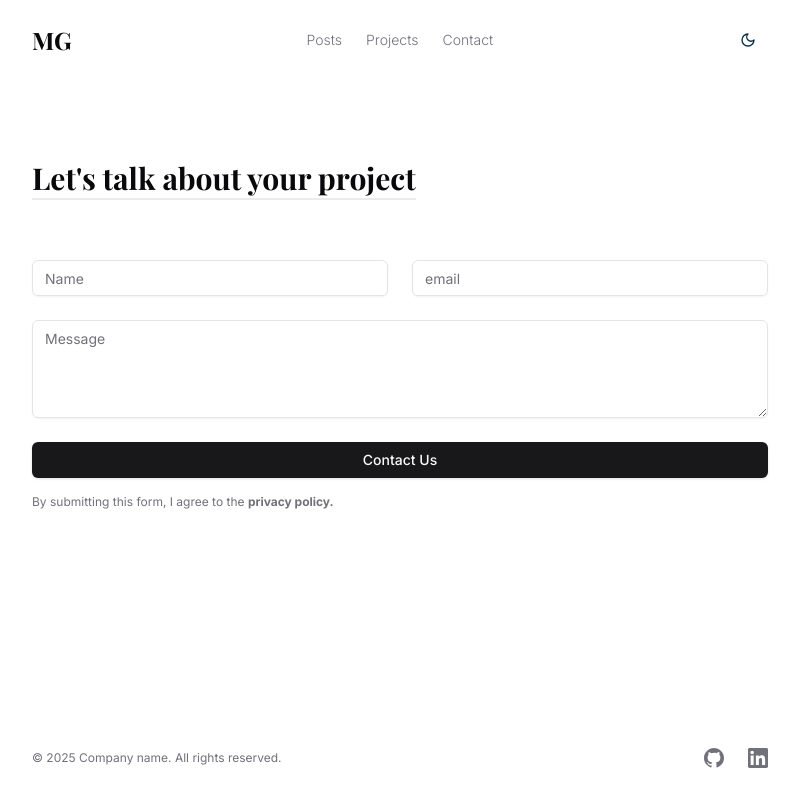
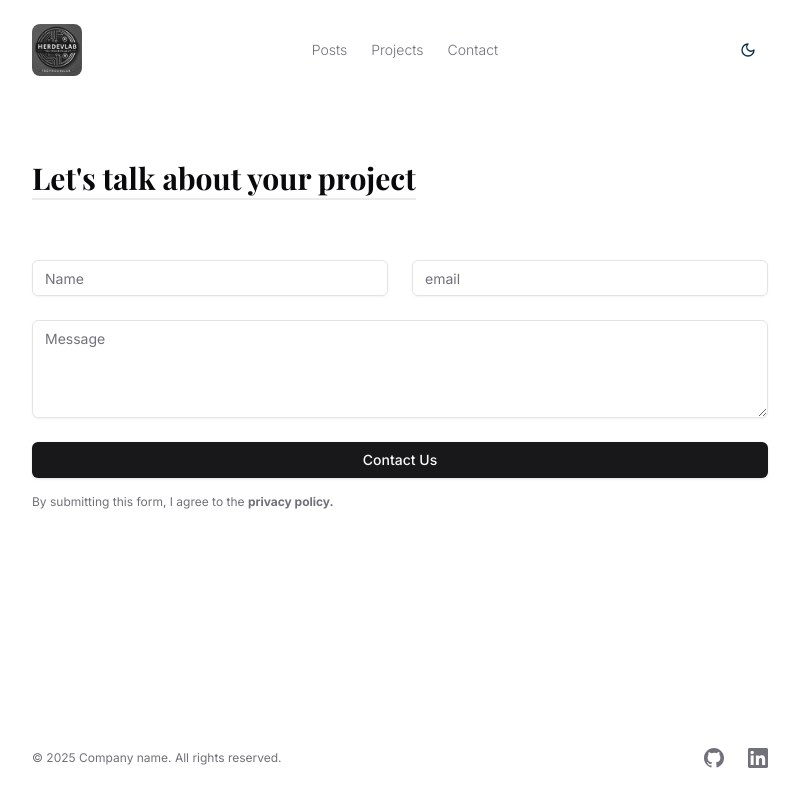
Before and after one commit to magda5281/portfolio, a Next.js app: page /contact in a window 1280 px wide. Shown: the whole page, without its empty margins (240-1039 px from the left). Built offline with nearby package versions, Linux system fonts and the light colour scheme; no server answers; a web font is replaced by a local one.

Commit message:
Add logo image

```diff
--- a/app/globals.css
+++ b/app/globals.css
@@ -45,7 +45,7 @@ body {
   }
   .dark {
     --background: 240 10% 3.9%;
-    --foreground: 0 0% 98%;
+    --foreground: 240 5% 90%;
     --card: 240 10% 3.9%;
     --card-foreground: 0 0% 98%;
     --popover: 240 10% 3.9%;
@@ -55,12 +55,12 @@ body {
     --secondary: 240 3.7% 15.9%;
     --secondary-foreground: 0 0% 98%;
     --muted: 240 3.7% 15.9%;
-    --muted-foreground: 240 5% 64.9%;
+    --muted-foreground: 240 5% 98%;
     --accent: 240 3.7% 15.9%;
     --accent-foreground: 0 0% 98%;
     --destructive: 0 62.8% 30.6%;
     --destructive-foreground: 0 0% 98%;
-    --border: 240 3.7% 15.9%;
+    --border: 240 3.7% 90%;
     --input: 240 3.7% 15.9%;
     --ring: 240 4.9% 83.9%;
     --chart-1: 220 70% 50%;
--- a/components/header.tsx
+++ b/components/header.tsx
@@ -1,14 +1,23 @@
 import React from 'react'
 import Link from 'next/link'
 import ThemeToggle from './theme-toggle'
+import Image from 'next/image'
+import logo from '@/public/images/logo.webp'
 
 export default function Header() {
   return (
     <header className='fixed inset-x-0 top-0 z-50 bg-background/75 py-6 backdrop-blur-sm'>
       <nav className='container flex max-w-3xl items-center justify-between'>
         <div>
-          <Link href='/' className='font-serif text-2xl font-bold'>
-            MG
+          <Link href='/' className='font-serif text-3xl font-bold'>
+            <Image
+              src={logo}
+              alt='herDevlab logo'
+              width={50}
+              height={50}
+              className='flex-1 rounded-lg object-cover grayscale'
+              priority
+            />
           </Link>
         </div>
         <ul className='flex items-center gap-6 text-sm font-light text-muted-foreground'>
--- a/components/intro.tsx
+++ b/components/intro.tsx
@@ -4,7 +4,7 @@ import authorImage from '@/public/images/authors/magda.png'
 
 export default function Intro() {
   return (
-    <section className='flex flex-col-reverse items-center gap-x-10 gap-y-4 pb-4 md:flex-row'>
+    <section className='flex flex-col-reverse items-center gap-x-10 gap-y-4 pb-4 pt-4 md:flex-row'>
       <div className='mt-2 flex-1 md:mt-0'>
         <h1 className='title no-underline'>Hey, I&#39;m Magda.</h1>
         <p className='mt-3 font-light text-muted-foreground'>
```
Also changed, not shown: public/images/logo.webp (added).
